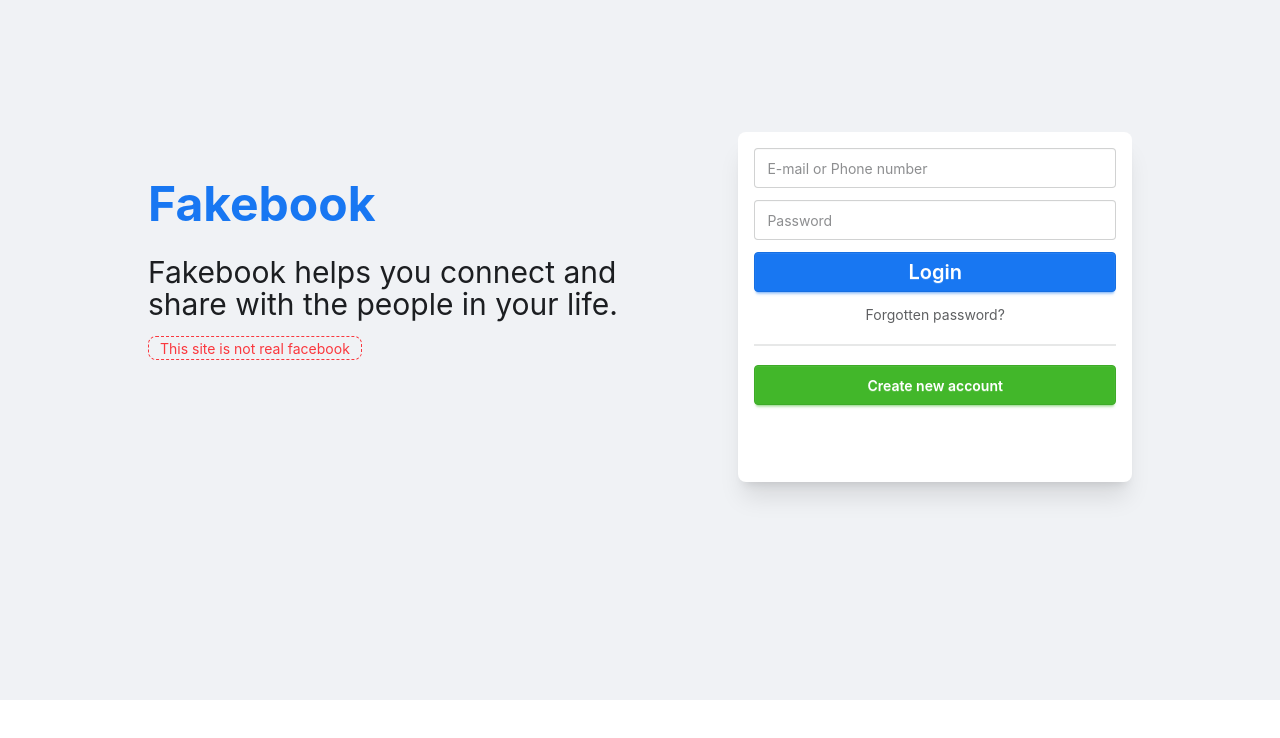
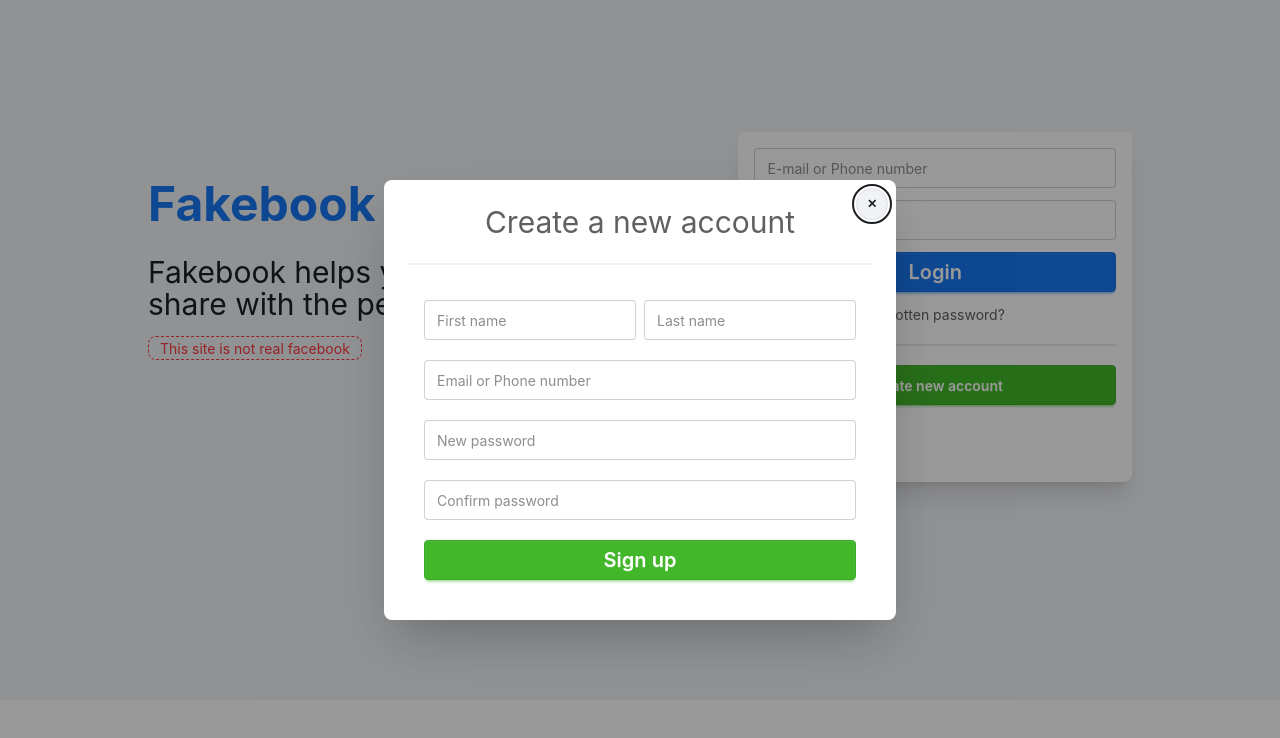
Before and after one commit to tratchapong/cc22-fb-web, a React (Vite) app: page / in a window 1280 px wide. Both pictures are taken after a click on the element "Create new account". Shown: the top 738 px of the page. Built offline with nearby package versions, Linux system fonts and the light colour scheme.

Commit message:
Register Modal on Login Page

```diff
--- /dev/null
+++ b/src/components/RegisterForm.jsx
@@ -0,0 +1,31 @@
+function RegisterForm() {
+  return (
+    <>
+      <div className="text-3xl text-center opacity-70">Create a new account</div>
+      <div className="divider opacity-60"></div>
+      <form onSubmit={e => e.preventDefault()}
+        className='flex flex-col gap-5 p-4 pt-3'
+      >
+        <div className="flex gap-2">
+          <input type="text" className="input w-full"
+            placeholder='First name'
+          />
+          <input type="text" className="input w-full"
+            placeholder='Last name'
+          />
+        </div>
+        <input type="text" className="input w-full"
+          placeholder='Email or Phone number'
+        />
+        <input type="password" className="input w-full"
+          placeholder='New password'
+        />
+        <input type="password" className="input w-full"
+          placeholder='Confirm password'
+        />
+        <button className="btn btn-secondary text-xl">Sign up</button>
+      </form>
+    </>
+  )
+}
+export default RegisterForm
--- a/src/pages/Login.jsx
+++ b/src/pages/Login.jsx
@@ -1,7 +1,9 @@
+import RegisterForm from '@/components/RegisterForm'
 import React from 'react'
 
 function Login() {
   return (
+    <>
       <div className='h-175 pt-20 pb-28 bg-base-200'>
         <div className="p-5 max-w-5xl mx-auto min-h-135 flex justify-between max-md:flex-col">
           <div className=" flex flex-col gap-4 mt-20 basis-3/5 max-md:text-center">
@@ -13,7 +15,7 @@
           </div>
           <div className="flex-1">
             <div className="card bg-base-100 w-full h-87.5 shadow-xl mt-8">
-            <form onSubmit={e=>e.preventDefault()}>
+              <form onSubmit={e => e.preventDefault()}>
                 <div className="card-body gap-3 p-4">
                   <input type="text" className="input w-full"
                     placeholder='E-mail or Phone number'
@@ -24,7 +26,9 @@
                   <button className='btn btn-primary text-xl'>Login</button>
                   <p className="text-center cursor-pointer opacity-70">Forgotten password?</p>
                   <div className="divider my-0"></div>
-                <buttun className="btn btn-secondary">
+                  <buttun className="btn btn-secondary"
+                    onClick={()=>document.getElementById('register-form').showModal()}
+                  >
                     Create new account
                   </buttun>
                 </div>
@@ -33,6 +37,15 @@
           </div>
         </div>
       </div>
+      <dialog id="register-form" className="modal">
+        <div className="modal-box">
+          <form method="dialog">
+            <button className="btn btn-sm btn-circle btn-ghost absolute right-2 top-2">✕</button>
+          </form>
+          <RegisterForm />
+        </div>
+      </dialog>
+    </>
   )
 }
 
```
Lines whose indentation alone changed are shown as unchanged.
